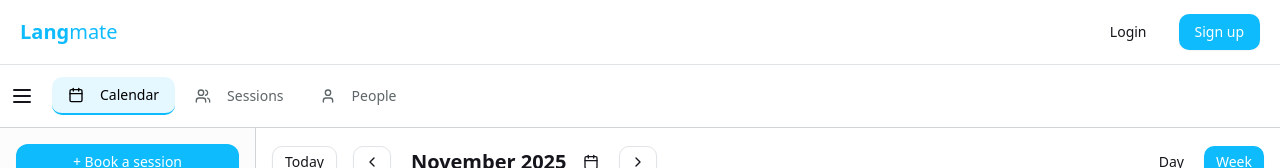
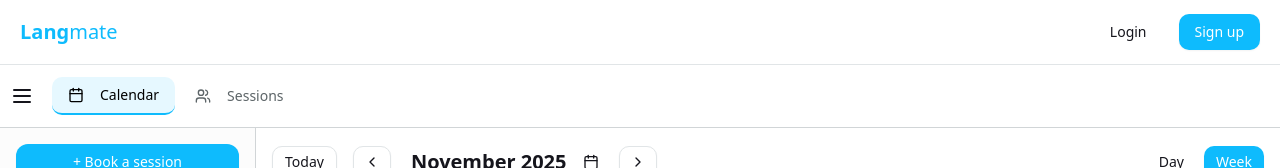
Before and after one commit to seraphimsakiewicz/langmate, a Next.js app: page /calendar in a window 1280 px wide. Shown: the top 168 px of the page. Built offline with nearby package versions, Linux system fonts and the light colour scheme; no server answers.

Commit message:
Hid people section from now, available if they search for it though(not important for now)

```diff
--- a/src/components/layout/second-nav.tsx
+++ b/src/components/layout/second-nav.tsx
@@ -70,7 +70,7 @@ export const SecondNav = () => {
   const getCurrentView = () => {
     if (pathName.includes("/calendar")) return "calendar";
     if (pathName.includes("/sessions")) return "sessions";
-    if (pathName.includes("/people")) return "people";
+    // if (pathName.includes("/people")) return "people";
   };
 
   const currentView = getCurrentView();
@@ -97,10 +97,10 @@ export const SecondNav = () => {
             <UsersIcon className="mr-2 h-4 w-4" />
             Sessions
           </NavItem>
-          <NavItem href="/people" isActive={currentView === "people"}>
+          {/* <NavItem href="/people" isActive={currentView === "people"}>
             <UserIcon className="mr-2 h-4 w-4" />
             People
-          </NavItem>
+          </NavItem> */}
         </div>
       </div>
     </div>
```
